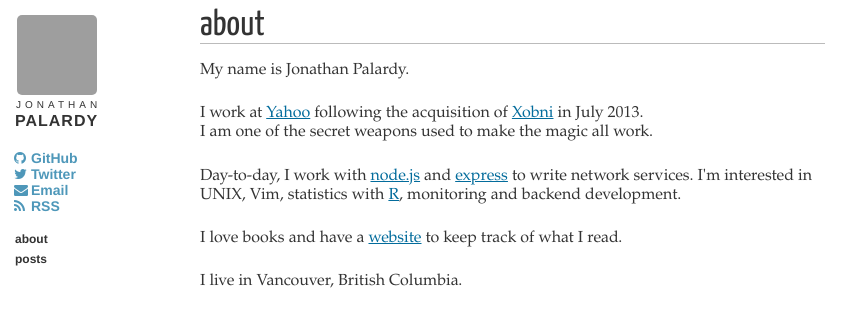
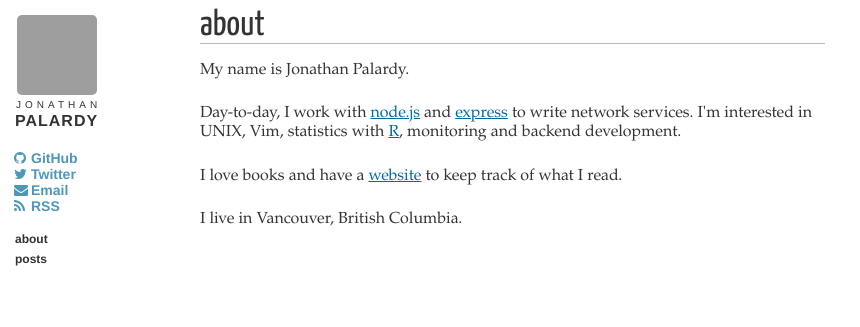
Before and after one commit to jpalardy/jpalardy.github.io, a Jekyll site: the page built from about.html, in a window 1280 px wide, cut to the strip 0-327 px from the top of the page. Shown: the whole strip, without its empty margins (0-860 px from the left). Built offline with Jekyll 4.4.1, drawn with Linux system fonts in a browser that asks for light colours; grey boxes are pictures that could not be loaded.

Commit message:
update "about" section

```diff
--- a/about.html
+++ b/about.html
@@ -8,11 +8,6 @@ title: "About"
 
   <p>
   My name is Jonathan Palardy.
-  </p>
-
-  <p>I work at <a href="http://www.yahoo.com/">Yahoo</a>
-  following the acquisition of <a href="http://www.xobni.com/">Xobni</a> in July 2013. <br/>
-  I am one of the secret weapons used to make the magic all work.
   </p>
 
   <p>
```
